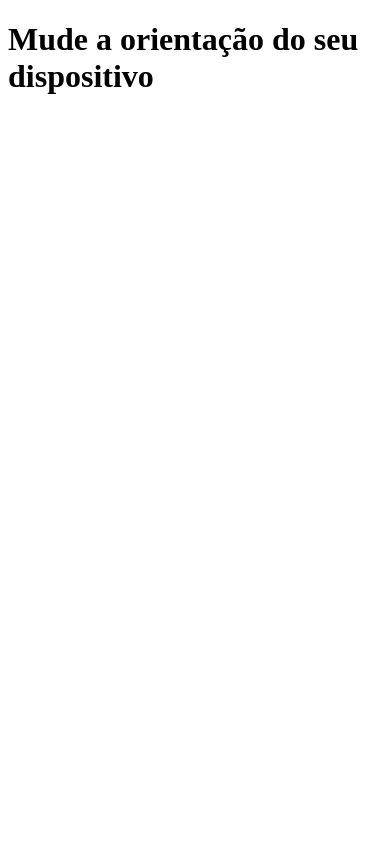
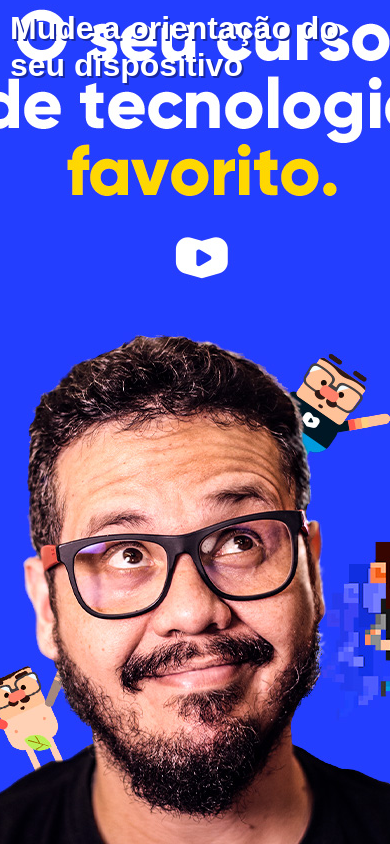
Before and after one commit to MatheusAlbano/html-css, a plain HTML site: page modulo4/ex26/mq002/index.html in a window 390 px wide. Drawn offline with Linux system fonts and the light colour scheme.

Commit message:
ex002 media query

```diff
--- a/modulo4/ex26/mq002/estilos/paisagem.css
+++ b/modulo4/ex26/mq002/estilos/paisagem.css
@@ -1,3 +1,9 @@
 @charset "UTF-8";
 
 /*CONFIGURAÇÕES PARA ORIENTAÇÃO DEITADO */
+
+body {
+    background: url(../imagens/cev-landscape.jpg);
+    background-position: left bottom;
+    background-repeat: no-repeat;
+}
--- a/modulo4/ex26/mq002/estilos/retrato.css
+++ b/modulo4/ex26/mq002/estilos/retrato.css
@@ -1,3 +1,8 @@
 @charset "UTF-8";
 
 /*CONFIGURAÇÃO PARA ORIENTAÇÃO EM PÉ */
+
+body {
+  background: url(../imagens/cev-portrait.jpg);
+  background-position: center bottom;
+}
--- a/modulo4/ex26/mq002/estilos/style.css
+++ b/modulo4/ex26/mq002/estilos/style.css
@@ -1,3 +1,23 @@
 @charset "UTF-8";
 
 /* CONFIGURAÇÕES GERAIS */
+
+* {
+    margin: 0px;
+    padding: 0px;
+    font-family: Arial, Helvetica, sans-serif;
+}
+
+html, body {
+    width: 100vw;
+    height: 100vh;
+    background-color: #233eff;
+    background-size: contain;
+    background-repeat: no-repeat;
+}
+
+h1 {
+    color: white;
+    text-shadow: 2px 2px 0px #1828a5 ;
+    padding: 10px;
+}
```
